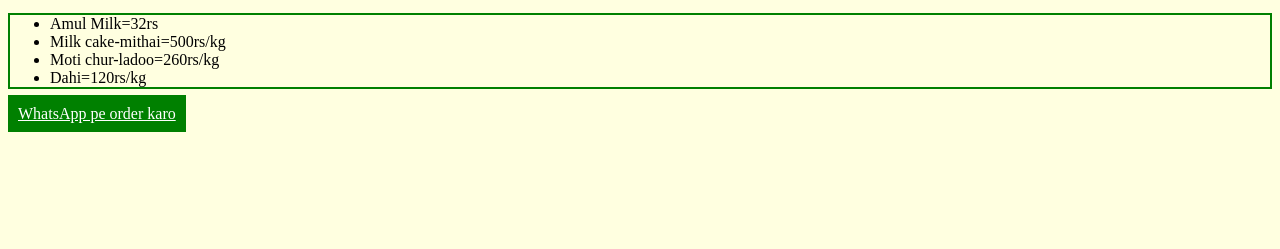
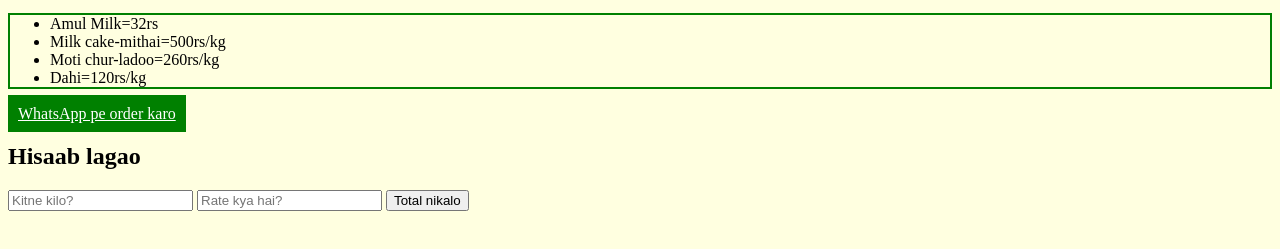
Before and after one commit to paisalogicc-create/rate-card, a plain HTML site: page index.html in a window 1280 px wide. Shown: the part 87-336 px from the top of the page. Drawn offline with Linux system fonts and the light colour scheme.

Commit message:
Update index.html

```diff
--- a/index.html
+++ b/index.html
@@ -18,3 +18,16 @@ Li{font:24px}
 </ul>
 <a
 href="https://wa.me/919372740245" target="_blank">WhatsApp pe order karo</a>
+<h2>Hisaab lagao</h2>
+<input id="kilo" placeholder="Kitne kilo?">
+<input id="rate" placeholder="Rate kya hai?">
+<button onclick="hisaab()">Total nikalo</button>
+<p id="total"></p>
+<script>
+function hisaab() {
+  var kilo = document.getElementById('kilo').value;
+  var rate = document.getElementById('rate').value;
+  var total = kilo * rate;
+  document.getElementById('total').innerHTML = 'Total: ₹' + total;
+}
+</script>
```
